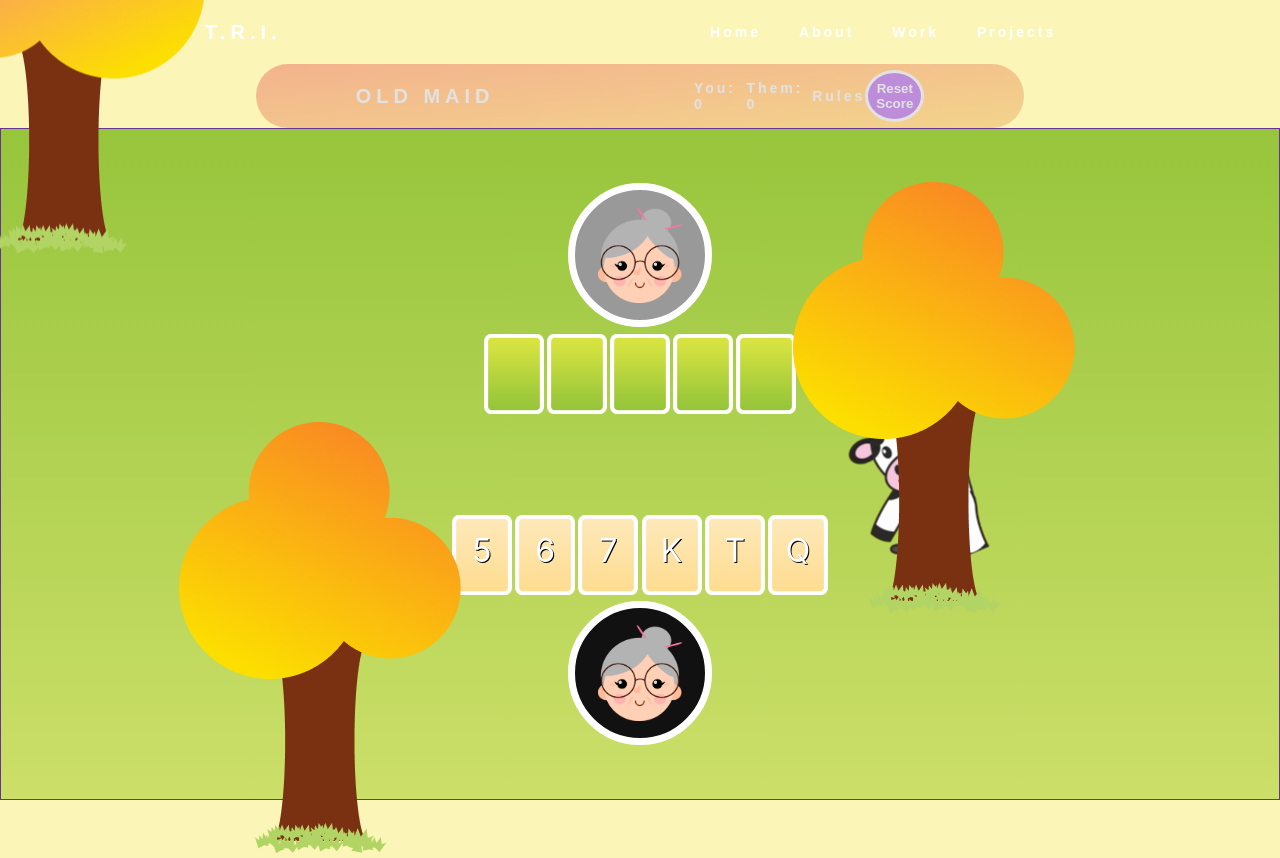
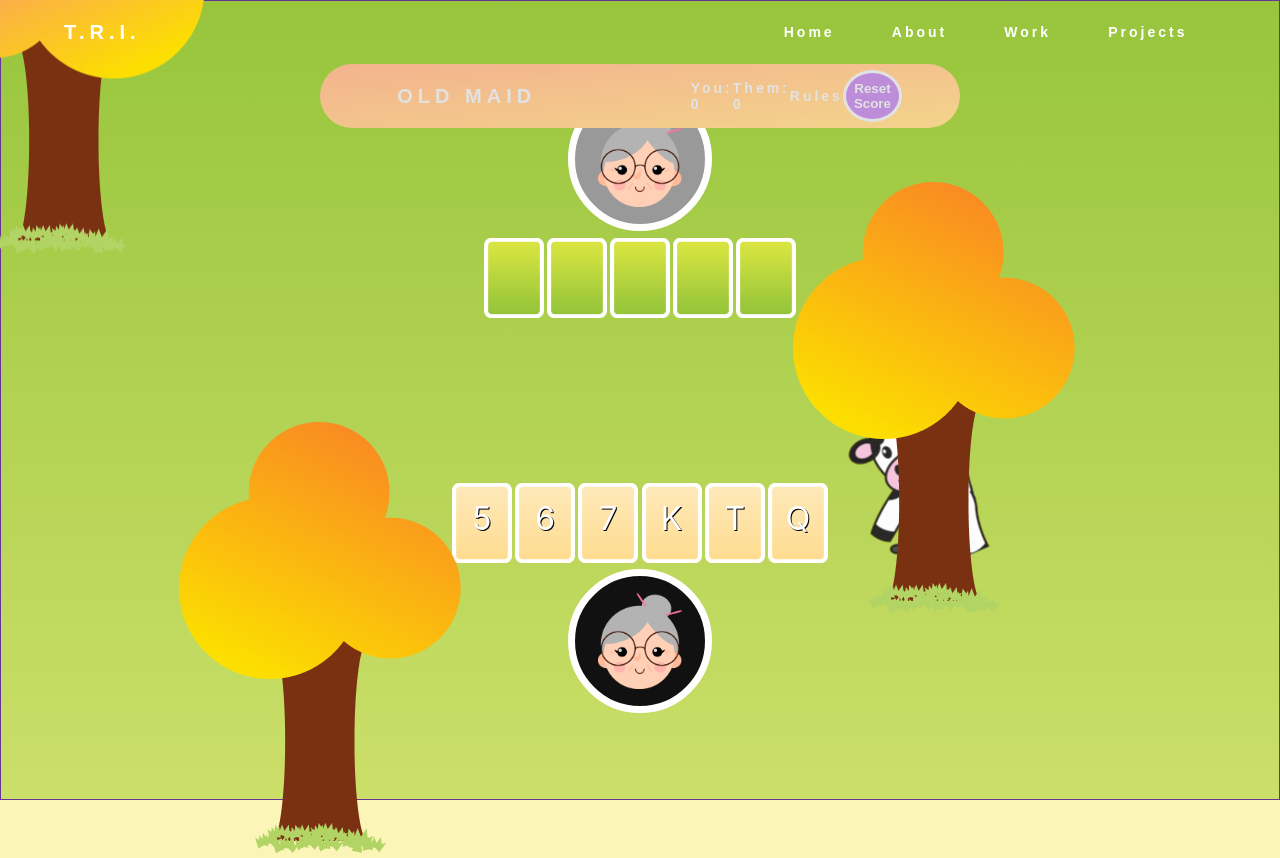
Before and after one commit to MichaelHabermas/portfolio_site, a React (Create React App) app: page /old-maid/gamescreen in a window 1280 px wide. Built offline with nearby package versions, Linux system fonts and the light colour scheme.

Commit message:
nav changes

```diff
--- a/package.json
+++ b/package.json
@@ -45,5 +45,8 @@
       "last 1 firefox version",
       "last 1 safari version"
     ]
+  },
+  "devDependencies": {
+    "chokidar": "^3.5.1"
   }
 }
--- a/src/Navs/NavBarMain.js
+++ b/src/Navs/NavBarMain.js
@@ -3,6 +3,8 @@ import { Link } from 'react-router-dom';
 import styled from 'styled-components';
 
 const Nav = styled.div`
+	position: absolute;
+	width: 100%;
 	*,
 	*::before,
 	*::after {
@@ -17,11 +19,13 @@ const Nav = styled.div`
 
 	nav {
 		display: flex;
-		justify-content: space-around;
+		justify-content: space-between;
 		align-items: center;
 		font-family: 'Poppins', sans-serif;
 		min-height: 8vh;
 		background: transparent;
+		width: 90%;
+		margin: auto;
 	}
 
 	.logo {
@@ -33,12 +37,12 @@ const Nav = styled.div`
 	.nav-links {
 		display: flex;
 		justify-content: space-around;
-		width: 30%;
+		width: 40%;
 	}
 
-	.nav-links li {
-		list-style: none;
-	}
+	// .nav-links li {
+
+	// }
 
 	.nav-links a {
 		text-decoration: none;
--- a/src/Navs/ScoringNav.js
+++ b/src/Navs/ScoringNav.js
@@ -2,6 +2,13 @@ import React from 'react';
 import styled from 'styled-components';
 
 const Nav = styled.div`
+position: absolute;
+top: 8%;
+left: 0;
+right: 0;
+margin-left: auto;
+margin-right: auto;
+width: 50%;
 	*,
 	*::before,
 	*::after {
@@ -9,7 +16,6 @@ const Nav = styled.div`
 		padding: 0;
 		box-sizing: border-box;
 	}
-	margin: 0 20%;
 
 	nav {
 		z-index: 1;
--- a/src/components/OldMaid/OldMaidGame.js
+++ b/src/components/OldMaid/OldMaidGame.js
@@ -35,7 +35,7 @@ const OldMaidBody = styled.div`
 
 	.body {
 		width: 100vw;
-		height: 84vh;
+		height: 100vh;
 		background: linear-gradient(to bottom, #97c53c, #ccdf69);
 	}
 
@@ -223,8 +223,8 @@ const OldMaidGame = props => {
 
 	return (
 		<>
+			<OldMaidBody>
 			<ScoringNav gameState={oldmaid} resetScore={handleScoreReset} />
-			<OldMaidBody>
 				<div className="body">
 					<Route path="/old-maid/startscreen">
 						<StartScreen handleNewGame={handleNewGame} />
```
Also changed, not shown: 1 other file (tests, documents, lock files or other folders).
